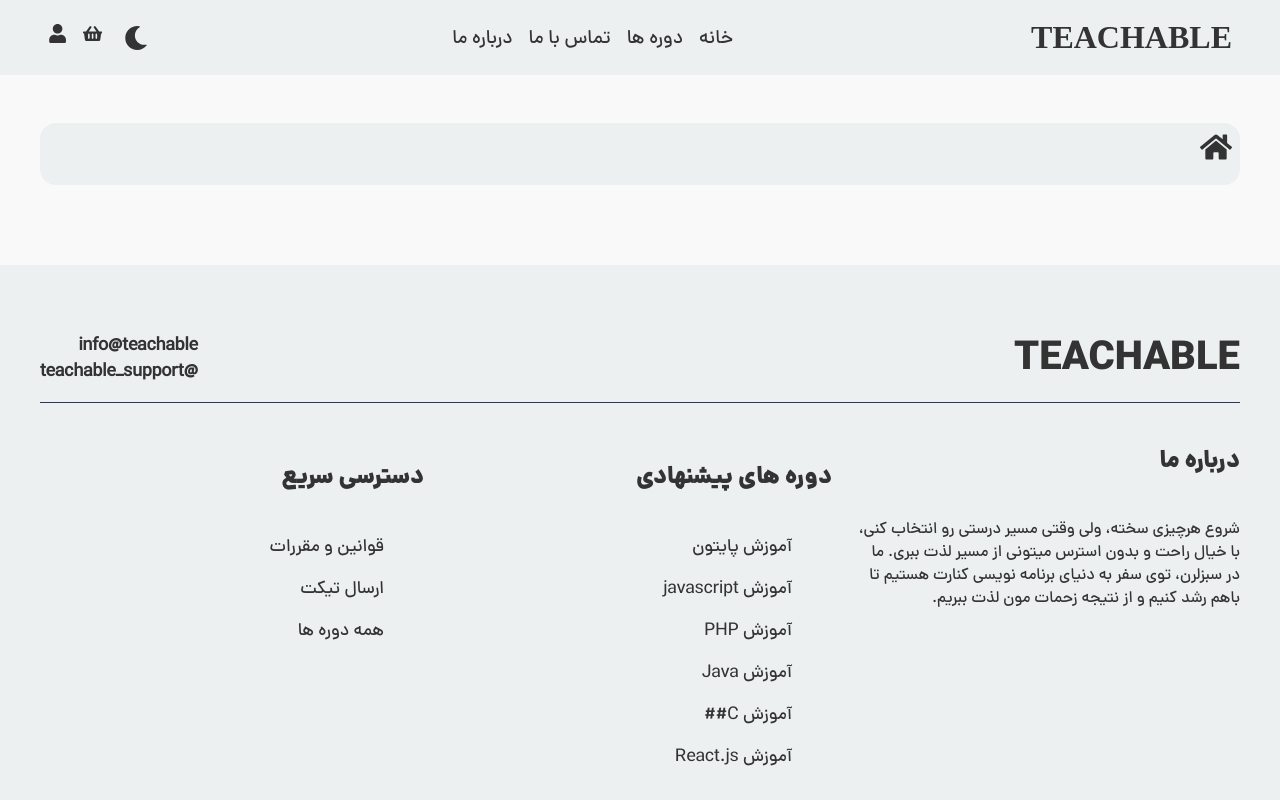
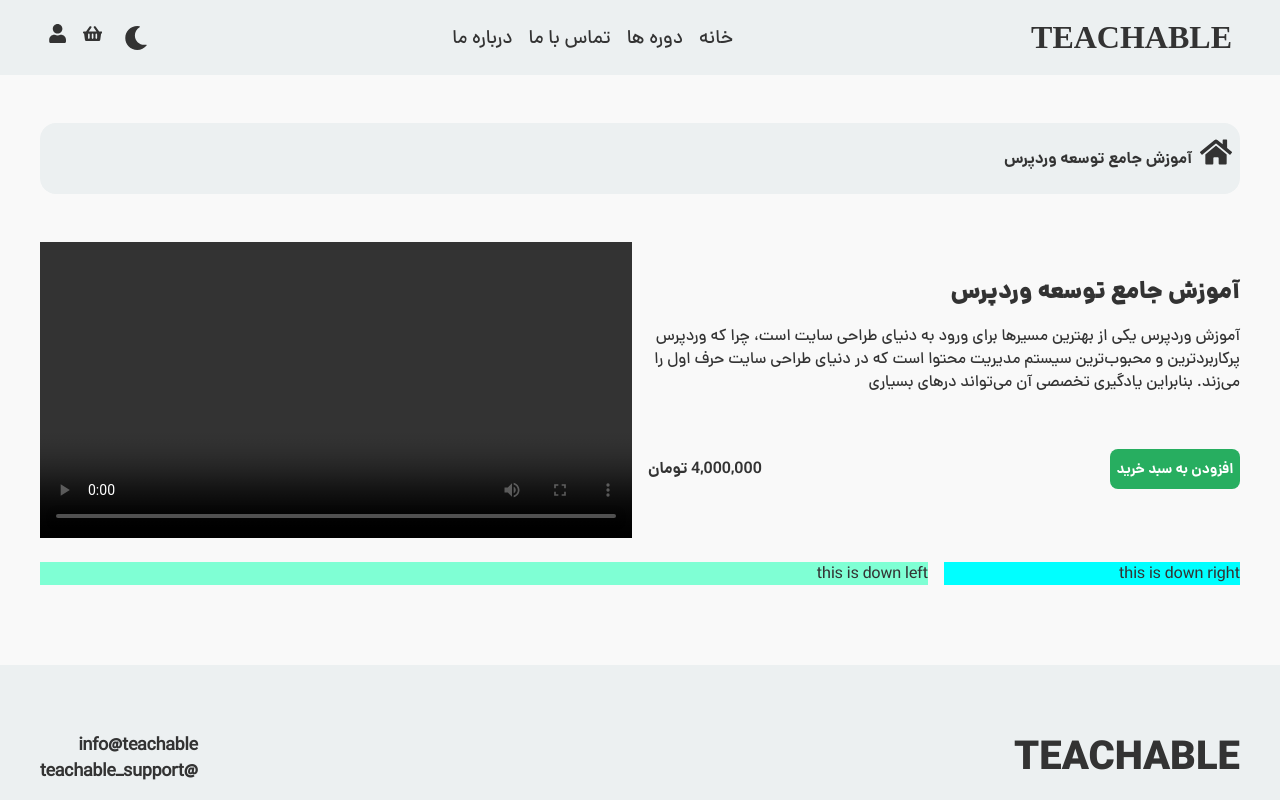
Before and after one commit to mohammadmehdidalvandii/teachable-frontend, a Next.js app: page /Courses/1 in a window 1280 px wide. Shown: the top 800 px of the page. Built offline with nearby package versions, Linux system fonts and the light colour scheme.

Commit message:
fixed top courseDetails

```diff
--- a/src/app/Courses/[id]/page.js
+++ b/src/app/Courses/[id]/page.js
@@ -1,13 +1,15 @@
 import Breadcrumb from '@/components/modules/Breadcrumb/Breadcrumb'
 import Footer from '@/components/modules/Footer/Footer'
 import Navbar from '@/components/modules/Navbar/Navbar'
+import CourseDetails from '@/components/template/courses/CourseDetails/CourseDetails'
 import React from 'react'
 
 function page() {
   return (
     <>
     <Navbar/>
-    <Breadcrumb/>
+    <Breadcrumb title="آموزش جامع توسعه وردپرس"/>
+    <CourseDetails/>
     <Footer/>
     </>
   )
--- a/src/app/globals.css
+++ b/src/app/globals.css
@@ -173,6 +173,15 @@ body{
     background-color: var(--success-100);
 }
 
+/* box  */
+.box{
+  background-color: var(--light-gray);
+  padding: 0.5rem;
+}
+.dark .box{
+  background-color: var(--primary-color);
+}
+
 
 @media (max-width : 1360px) {
 }
--- a/src/app/layout.js
+++ b/src/app/layout.js
@@ -6,8 +6,8 @@ export const metadata = {
 
 export default function RootLayout({ children }) {
   return (
-    <html lang="en" dir='rtl'>
-      <body>{children}</body>
+    <html lang="en">
+      <body dir='rtl'>{children}</body>
     </html>
   )
 }
--- /dev/null
+++ b/src/components/template/courses/CourseDetails/CourseDetails.js
@@ -0,0 +1,35 @@
+import React from 'react';
+import style from './CourseDetails.module.css';
+import CourseDetailsVideo from '../CourseDetailsVideo/CourseDetailsVideo';
+
+function CourseDetails() {
+  return (
+    <section className={style.courseDetails}>
+        <div className="container">
+            <div className={style.courseDetails_grid}>
+                <div className={style.courseDetails_top}>
+                    <div>
+                        <div className={style.courseDetails_content}>
+                            <h4 className={style.courseDetails_content_title}>آموزش جامع توسعه وردپرس</h4>
+                            <p className={style.courseDetails_content_paraph}>آموزش وردپرس یکی از بهترین مسیرها برای ورود به دنیای طراحی سایت است، چرا که وردپرس پرکاربردترین و محبوب‌ترین سیستم مدیریت محتوا است که در دنیای طراحی سایت حرف اول را می‌زند. بنابراین یادگیری تخصصی آن می‌تواند درهای بسیاری</p>
+                            <div className={style.courseDetails_price_buttons}>
+                                <button className={`${style.courseDetails_btn} ${'btn primary'}`}>افزودن به سبد خرید</button>
+                                <p className={style.courseDetails_price}>4,000,000 تومان</p>
+                            </div>
+                        </div>
+                    </div>
+                    <div className={style.courseDetails_video}>
+                        <CourseDetailsVideo/>
+                    </div>
+                </div>
+                <div className={style.courseDetails_down}>
+                    <div className={style.courseDetails_down_right}>this is down right</div>
+                    <div className={style.courseDetails_down_left}>this is down left</div>
+                </div>
+            </div>
+        </div>
+    </section>
+  )
+}
+
+export default CourseDetails
--- /dev/null
+++ b/src/components/template/courses/CourseDetails/CourseDetails.module.css
@@ -0,0 +1,90 @@
+.courseDetails{
+    display: block;
+    width: 100%;
+    margin-bottom: 4rem;
+    container-type: inline-size;
+}
+.courseDetails_grid{
+    display: block;
+}
+.courseDetails_top{
+    display: grid;
+    grid-template-columns: repeat(auto-fit , minmax(400px ,1fr));
+    gap: 1rem;
+    margin-bottom: 1.5rem;
+}
+@container (max-width: 861px) {
+  .courseDetails_top {
+    background-color: var(--light-gray);
+    padding: 0.5rem;
+     border-radius: 0.5rem;
+  }
+  :global(.dark) .courseDetails_top{
+    background-color: var(--primary-color);
+    padding: 0.5rem;
+     border-radius: 0.5rem;
+  }
+}
+.courseDetails_content{
+    display: block;
+    width: 100%;
+}
+.courseDetails_content_title{
+    display: block;
+    font-family: var(--font-danaBlack);
+    font-size: 1.5rem;
+    margin-bottom: 0;
+}
+.courseDetails_content_paraph{
+    display: block;
+}
+.courseDetails_price_buttons{
+    display: flex;
+    align-items: center;
+    justify-content: space-between;
+    margin-top: 3rem;
+}
+.courseDetails_btn{
+    display: flex;
+    width: 130px;
+}
+.courseDetails_price{
+    display: block;
+    font-family: var(--font-danaBold);
+    font-size: 1rem;
+    font-weight: 900;
+}
+
+
+
+.courseDetails_down{
+    display: flex;
+    gap: 1rem;
+}
+.courseDetails_down_right{
+    flex-basis: 25%;
+    background-color: aqua;
+}
+.courseDetails_down_left{
+    flex-basis: 75%;
+    background-color: aquamarine;
+}
+
+
+/* responsive  */
+@media (max-width : 992px) {
+    .courseDetails_down{
+        flex-direction: column;
+    }
+}
+@media (max-width : 768px) {
+    .courseDetails_top{
+        display: flex;
+        flex-direction: column-reverse;
+    }
+    .courseDetails_top .courseDetails_video{
+        width: 100%;
+        height: 400px;
+    }
+
+}
```
